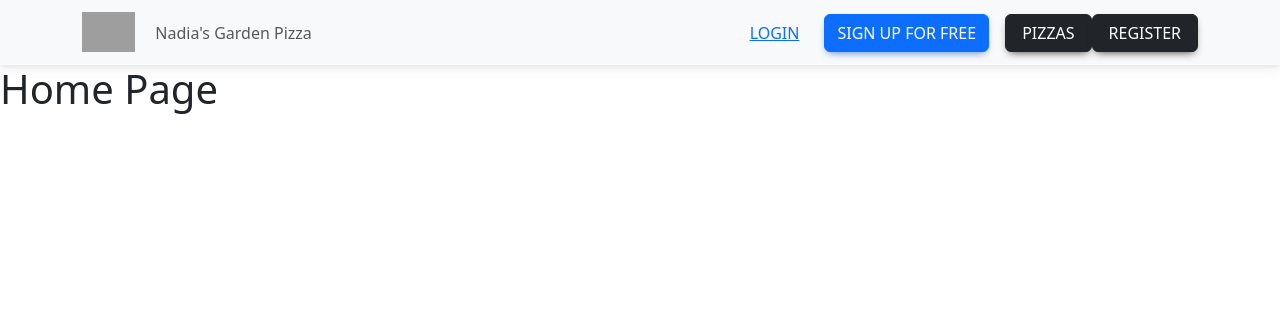
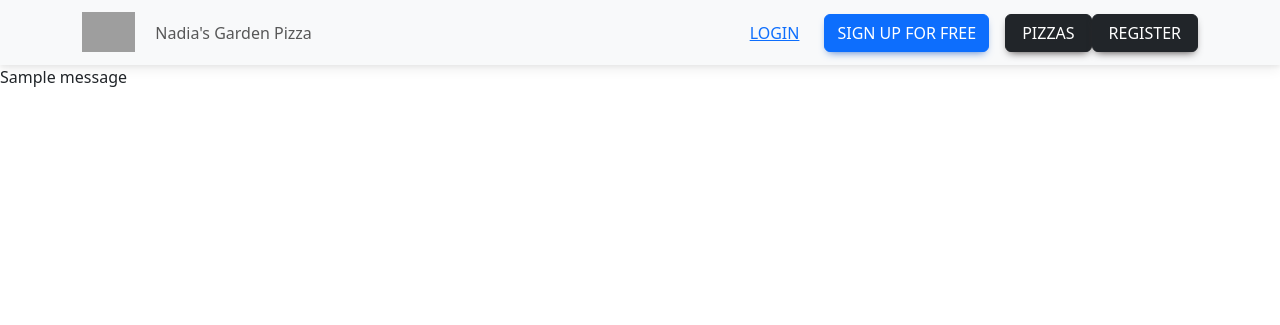
Before and after one commit to aliyurekli32/pizza-app, a Django app: page / in a window 1280 px wide. Shown: the top 325 px of the page. Run offline with Django 4.2, Linux system fonts and the light colour scheme; tables that the repository leaves empty hold one stand-in row (values such as "Sample post"); one stand-in notice (Sample message) is shown; some libraries are stand-ins or nearby versions; grey boxes are pictures that could not be loaded.

Commit message:
update: background

```diff
--- a/pizzas/templates/pizzas/home.html
+++ b/pizzas/templates/pizzas/home.html
@@ -1,8 +1,22 @@
-{% extends 'pizzas/base.html' %}
+  {% extends 'pizzas/base.html' %}
+    {% load static %}
+
+    {% block content %}
 
 
-{% block content %}
+        <div class="homeImage">
+            {% if messages %}
+            {% for message in messages %}
+                {% if message.tags == "warning" %}
+                    <div id="warning" class="message rounded col-md-2">{{ message }}</div>
+                {% else %}
+                    <div id="success" class="message rounded col-md-2">{{ message }}</div>
+                {% endif %}
+            {% endfor %}
+            {% endif %}
 
-    <h1>Home Page</h1>
+        </div>
 
-{% endblock content %}
+
+
+    {% endblock content %}
```
